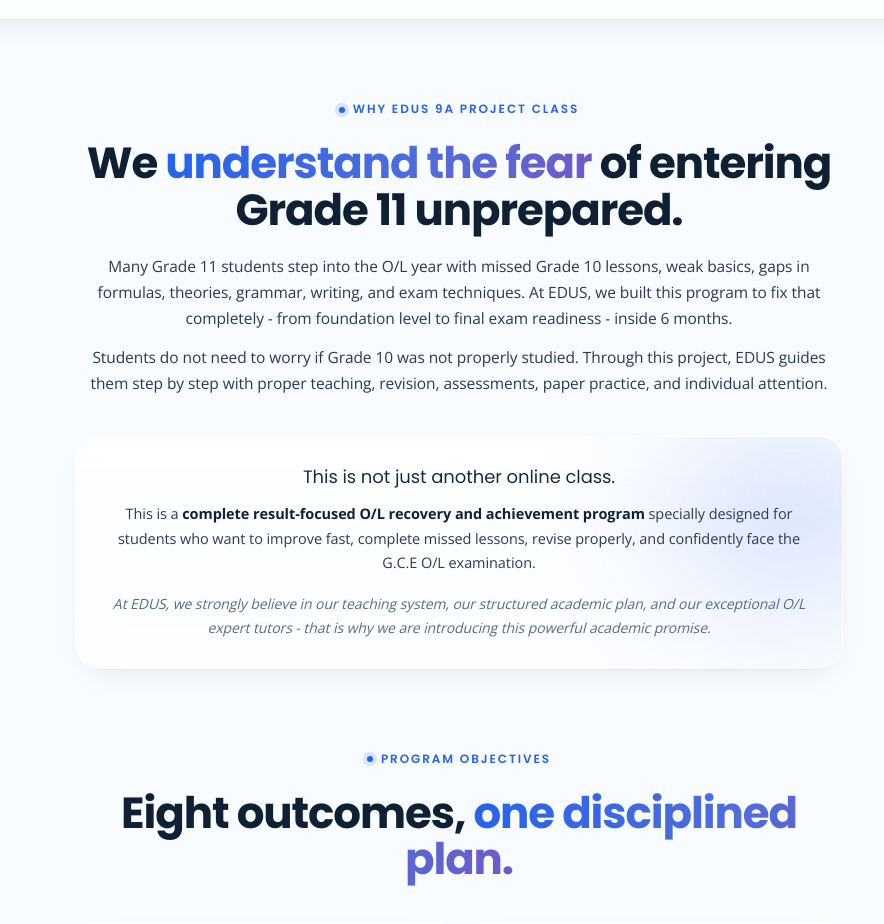
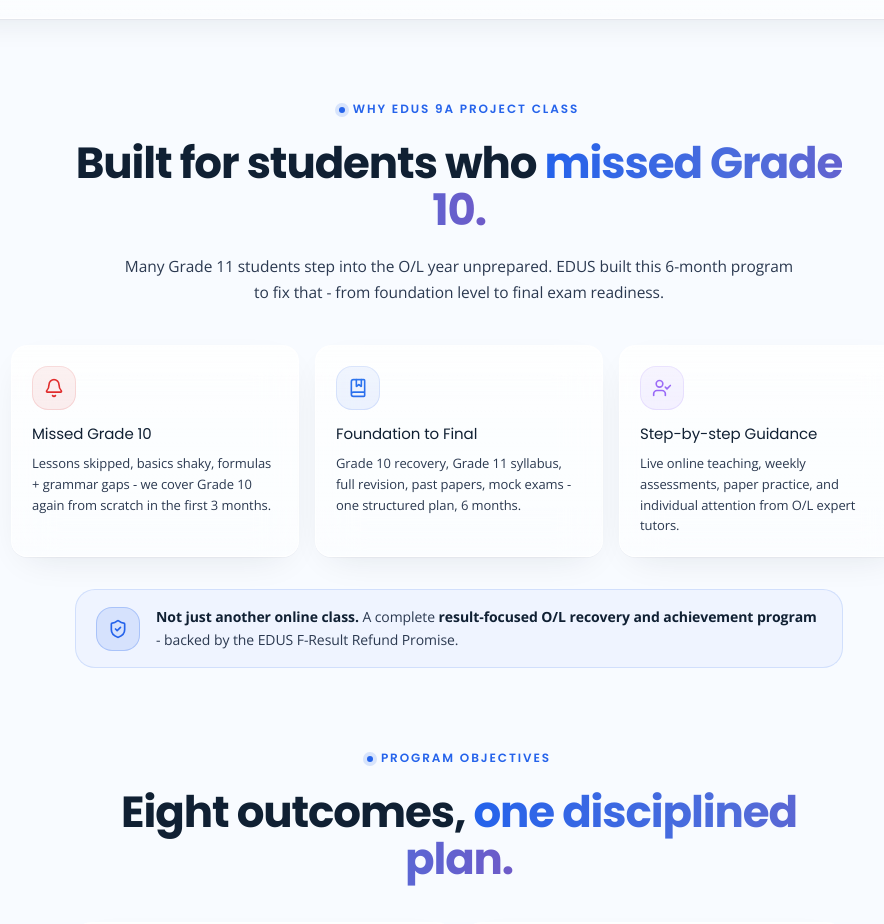
Before and after one commit to edustutor/edusmainwebsite, a Next.js app: page /sl/9a-project in a window 1280 px wide. Shown: the part 1260-2184 px from the top of the page, without its empty margins (181-1065 px from the left). Built offline with nearby package versions, Linux system fonts and the light colour scheme.

Commit message:
feat(hero): replace prose with visual cards for program benefits and enhance trust messaging

```diff
--- a/app/sl/9a-project/page.tsx
+++ b/app/sl/9a-project/page.tsx
@@ -801,52 +801,87 @@ function Hero() {
 /* --------------------------------------------------------------- */
 
 function WhyThisProgram() {
+  // Three "we understand" beats - each beat is a small visual card
+  // with an icon tile, problem name, and one tight sentence. Replaces
+  // the two long prose paragraphs that read as a wall of text.
+  const beats = [
+    {
+      icon: "alert",
+      tint: "#DC2626",
+      title: "Missed Grade 10",
+      body: "Lessons skipped, basics shaky, formulas + grammar gaps - we cover Grade 10 again from scratch in the first 3 months.",
+    },
+    {
+      icon: "syllabus",
+      tint: "#2563EB",
+      title: "Foundation to Final",
+      body: "Grade 10 recovery, Grade 11 syllabus, full revision, past papers, mock exams - one structured plan, 6 months.",
+    },
+    {
+      icon: "expert-tutor",
+      tint: "#8B5CF6",
+      title: "Step-by-step Guidance",
+      body: "Live online teaching, weekly assessments, paper practice, and individual attention from O/L expert tutors.",
+    },
+  ];
+
   return (
     <Section eyebrow="Why EDUS 9A Project Class">
-      <h2 className="heading text-center max-w-3xl mx-auto" style={{ fontSize: "var(--fs-display)" }}>
-        We <em>understand the fear</em> of entering Grade 11 unprepared.
+      <h2
+        className="heading text-center max-w-3xl mx-auto"
+        style={{ fontSize: "var(--fs-display)" }}
+      >
+        Built for students who <em>missed Grade 10.</em>
       </h2>
-      <p className="text-center text-[#2B3950] text-[15.5px] leading-[1.7] max-w-3xl mx-auto mt-5">
-        Many Grade 11 students step into the O/L year with missed Grade 10
-        lessons, weak basics, gaps in formulas, theories, grammar, writing, and
-        exam techniques. At EDUS, we built this program to fix that completely -
-        from foundation level to final exam readiness - inside 6 months.
+      <p className="text-center text-[#2B3950] text-[15.5px] leading-[1.7] max-w-2xl mx-auto mt-5">
+        Many Grade 11 students step into the O/L year unprepared. EDUS built
+        this 6-month program to fix that - from foundation level to final exam
+        readiness.
       </p>
-      <p className="text-center text-[#2B3950] text-[15.5px] leading-[1.7] max-w-3xl mx-auto mt-3">
-        Students do not need to worry if Grade 10 was not properly studied.
-        Through this project, EDUS guides them step by step with proper
-        teaching, revision, assessments, paper practice, and individual
-        attention.
-      </p>
-
-      {/* Trust block - why EDUS believes its own promise. Lifted from
-          the brief verbatim because this is what makes the F-refund
-          promise credible to a parent reading for the first time. */}
-      <div className="mt-10 max-w-3xl mx-auto glass rounded-[24px] p-6 sm:p-7 text-center relative overflow-hidden">
-        <span
-          aria-hidden
-          className="blob"
-          style={{ top: -60, right: -60, width: 220, height: 220, background: "#2563EB", opacity: 0.22 }}
-        />
-        <div className="relative">
-          <p className="font-display font-700 text-[#102033] text-[16px] sm:text-[18px] leading-snug">
-            This is not just another online class.
-          </p>
-          <p className="text-[14.5px] text-[#2B3950] mt-3 leading-[1.7]">
-            This is a{" "}
-            <strong className="text-[#102033]">
-              complete result-focused O/L recovery and achievement program
-            </strong>{" "}
-            specially designed for students who want to improve fast, complete
-            missed lessons, revise properly, and confidently face the G.C.E O/L
-            examination.
-          </p>
-          <p className="text-[14px] text-[#5A6A82] mt-4 italic leading-[1.7]">
-            At EDUS, we strongly believe in our teaching system, our structured
-            academic plan, and our exceptional O/L expert tutors - that is why
-            we are introducing this powerful academic promise.
-          </p>
+
+      {/* Three-beat card row - visual hooks instead of prose. Same idiom
+          as the Receives + Two Options cards so the page reads as one
+          design system. items-stretch keeps card heights equal. */}
+      <div className="mt-10 grid sm:grid-cols-3 gap-4 items-stretch max-w-4xl mx-auto">
+        {beats.map((b) => (
+          <div
+            key={b.title}
+            className="glass rounded-2xl p-5 lift h-full flex flex-col"
+          >
+            <div
+              className="w-11 h-11 rounded-2xl flex items-center justify-center"
+              style={{ background: `${b.tint}15`, border: `1px solid ${b.tint}25` }}
+            >
+              <FeatureIcon name={b.icon} tint={b.tint} size={20} />
+            </div>
+            <h3 className="font-display font-700 text-[15px] text-[#102033] mt-3.5 leading-snug">
+              {b.title}
+            </h3>
+            <p className="text-[13px] text-[#2B3950] mt-2 leading-[1.6]">
+              {b.body}
+            </p>
+          </div>
+        ))}
+      </div>
+
+      {/* Compact trust strip - one tight sentence + brand-blue icon tile.
+          Sits flush at the bottom of the section as a tagline. Replaces
+          the heavy 3-line trust card that broke the page rhythm. */}
+      <div className="mt-8 max-w-3xl mx-auto flex flex-col sm:flex-row items-center gap-4 px-5 py-4 rounded-[20px] bg-[#EFF4FF] border border-[#2563EB]/15">
+        <div
+          className="w-11 h-11 rounded-2xl flex items-center justify-center shrink-0"
+          style={{ background: "rgba(37,99,235,0.12)", border: "1px solid rgba(37,99,235,0.25)" }}
+        >
+          <FeatureIcon name="shield" tint="#2563EB" size={20} />
         </div>
+        <p className="text-[14px] text-[#2B3950] leading-[1.6] text-center sm:text-left">
+          <strong className="text-[#102033]">
+            Not just another online class.
+          </strong>{" "}
+          A complete <strong className="text-[#102033]">result-focused O/L
+          recovery and achievement program</strong> - backed by the EDUS
+          F-Result Refund Promise.
+        </p>
       </div>
     </Section>
   );
```
